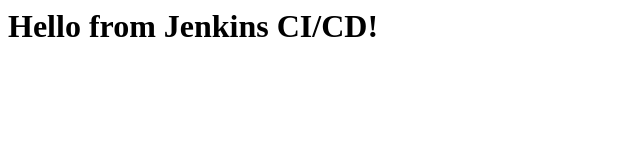
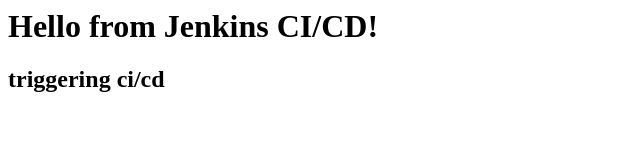
Before and after one commit to ishagurukkal/jenk-webapp, a plain HTML site: page index.html in a window 1280 px wide. Shown: the whole page, without its empty margins (0-640 px from the left). Drawn offline with Linux system fonts and the light colour scheme.

Commit message:
Update index.html

```diff
--- a/index.html
+++ b/index.html
@@ -1,4 +1,7 @@
 <html>
 <head><title>My Web App</title></head>
-<body><h1>Hello from Jenkins CI/CD!</h1></body>
+<body>
+  <h1>Hello from Jenkins CI/CD!</h1>
+  <h2>triggering ci/cd</h2>
+</body>
 </html>
```
